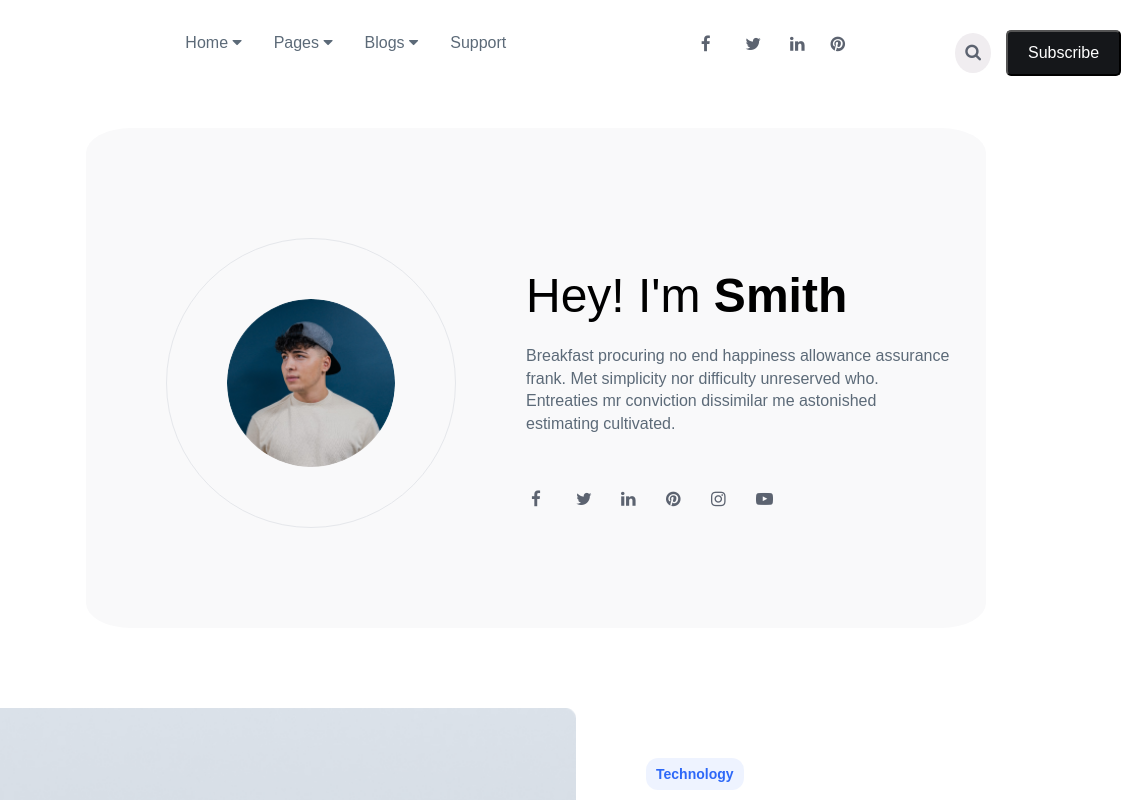
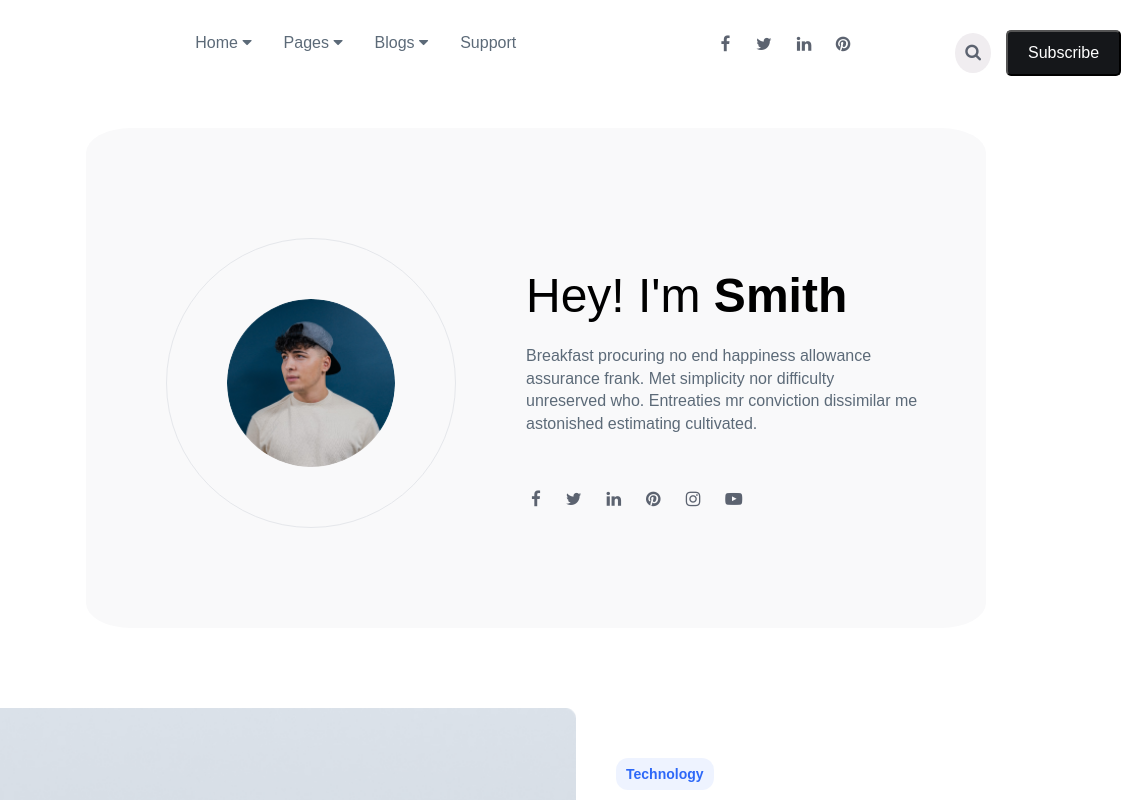
Before and after one commit to WaedSammar/personal-page, a plain HTML site: page index.html in a window 1280 px wide. Shown: the top 800 px of the page, 144-1280 px from the left. Drawn offline with Linux system fonts and the light colour scheme.

Commit message:
Update style.css

```diff
--- a/style.css
+++ b/style.css
@@ -95,7 +95,7 @@ ul {
 .test {
   padding: 5px;
   height: 20px;
-  width: 20px;
+  width: 20%;
 }
 
 .social li:hover {
@@ -166,7 +166,7 @@ ul {
   font-weight: bold;
   padding: 8px 10px;
   border-radius: 12px;
-  margin: 130px 70px 1px;
+  margin: 130px 40px 1px;
 }
 
 .a {
```
